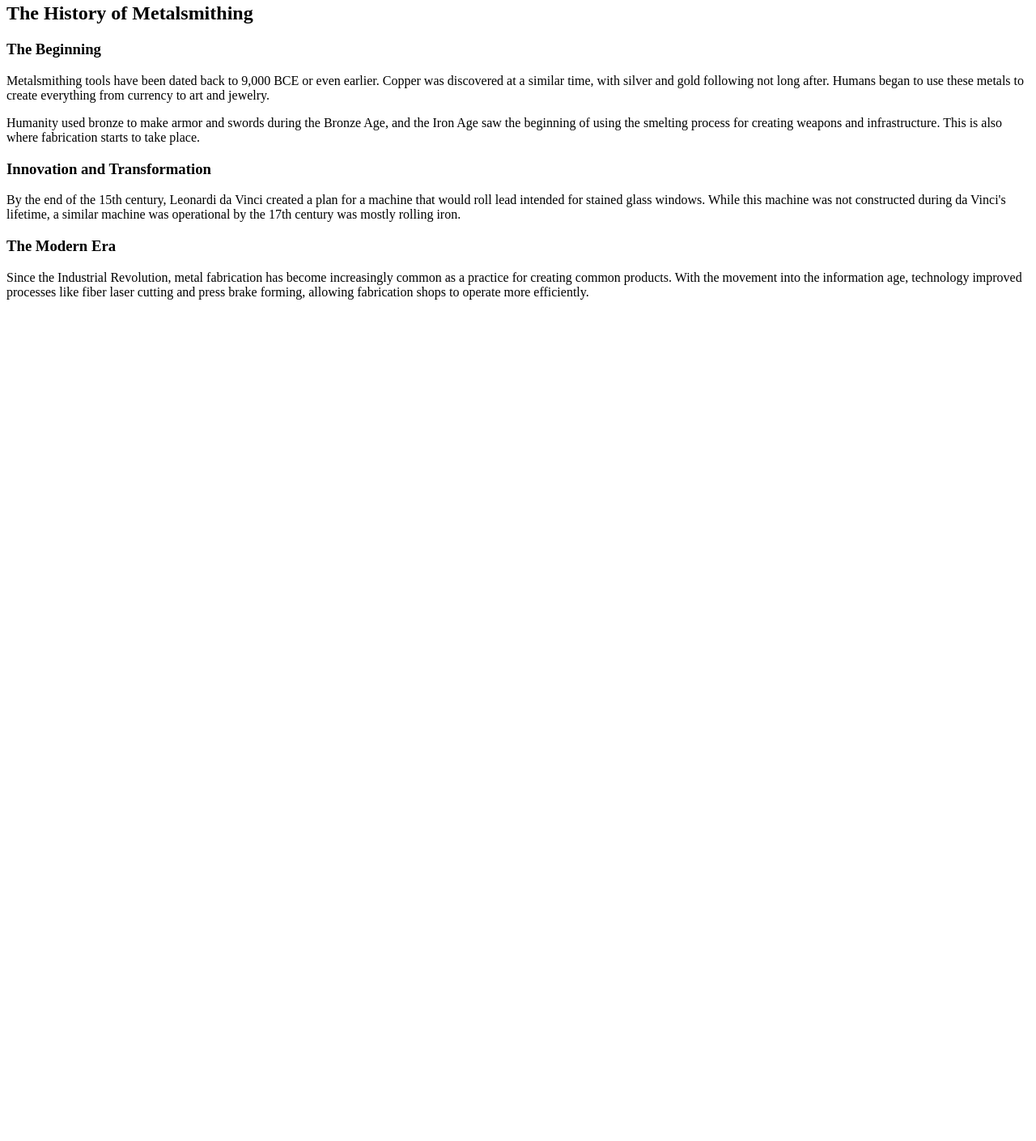
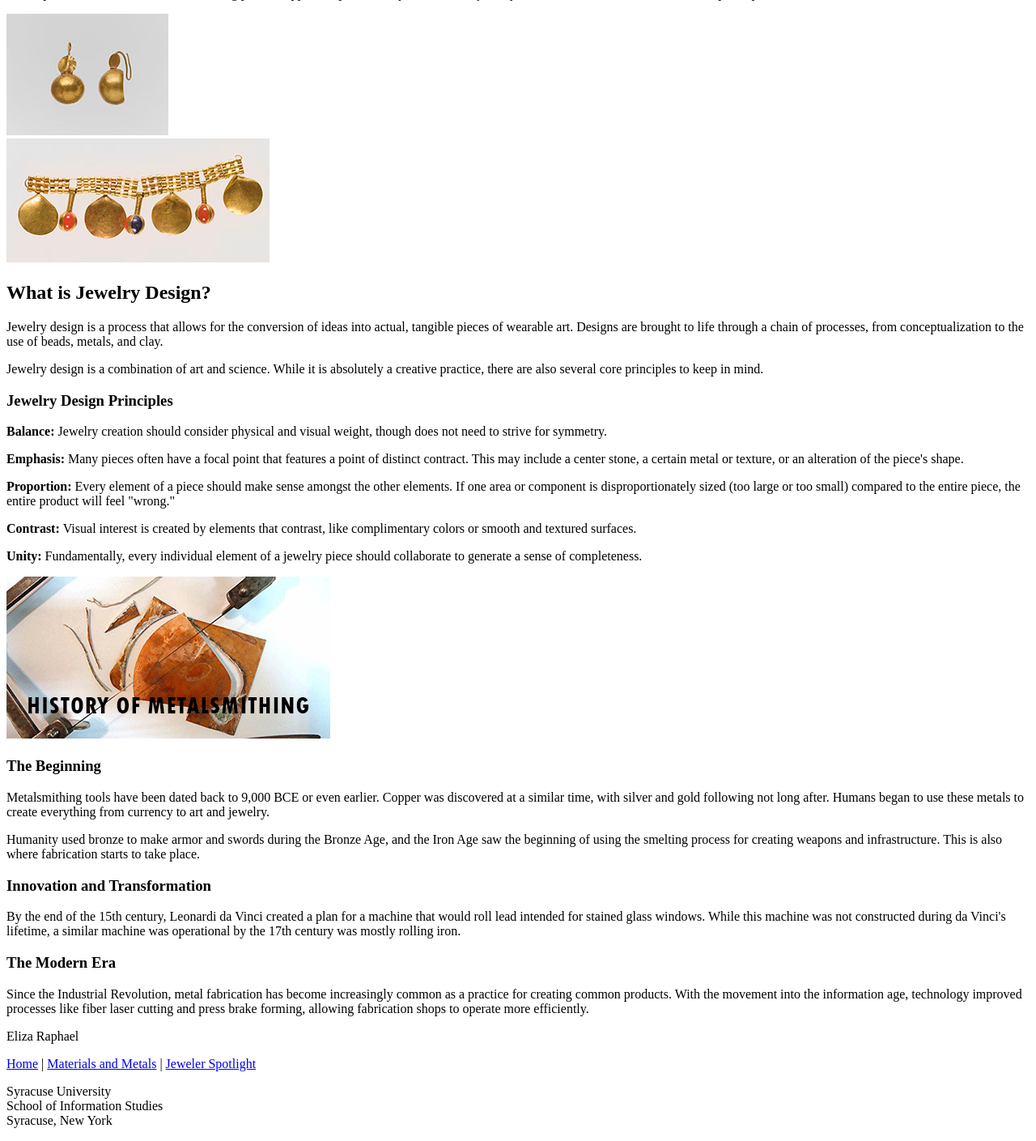
Before and after one commit to ebraphael/ist263, a plain HTML site: page project/project5/index.html in a window 1280 px wide. Shown: the part 949-2358 px from the top of the page at 81% size. Before the commit the page ends 1335 px from the top, so only its background shows below. Drawn offline with Linux system fonts and the light colour scheme.

Commit message:
Modify image paths and add footer to index.html
Updated image sources and added footer section.

```diff
--- a/project/project5/index.html
+++ b/project/project5/index.html
@@ -16,7 +16,7 @@
 
     <!-- header image -->
         <header>
-        <img src="../images/L05-bio-banner-sized.png" alt="Site Banner | Eliza Raphael">
+        <img src="../../images/L05-banner-sized.png" alt="Site Banner | Eliza Raphael">
         </header>
 
     <!-- content -->
@@ -50,10 +50,16 @@
             </ul>
 
         <p>It is important to note that the metalsmithing practice applies to products beyond wearable jewelry, such as utensils, decorations, and sculptural pieces.</p>
+
+        <img src="../media/earrings_sized.jpg" alt="Earrings Image">
+
      </section>
 
     <!-- jewelry design section -->
      <section>
+
+        <img src="../media/gold_bracelet_sized.jpg" alt="Gold Bracelet Image">
+
         <h2>What is Jewelry Design?</h2>
         <p>
             Jewelry design is a process that allows for the conversion of ideas into actual, tangible pieces of wearable art. Designs are brought to life through a chain of processes, from conceptualization to the use of beads, metals, and clay.
@@ -82,7 +88,7 @@
 
     <!-- metalsmithing history -->
      <section>
-        <h2>The History of Metalsmithing</h2>
+        <img src="../media/metalsmithing_history_section.jpg" alt="History of Metalsmithing">
         <div>
             <h3>The Beginning</h3>
                 <p>
@@ -108,5 +114,24 @@
         </div>
      </section>
 
+    <!-- footer -->
+     <footer>
+        <div>
+            <p>Eliza Raphael</p>
+        </div>
+        <div>
+            <a href="index.html">Home</a> |
+            <a href="materials.html">Materials and Metals</a> |
+            <a href="spotlight.html">Jeweler Spotlight</a>
+        </div>
+        <div>
+            <p>
+                Syracuse University <br>
+                School of Information Studies <br>
+                Syracuse, New York
+            </p>
+        </div>
+     </footer>
+
 </body>
 </html>
```
